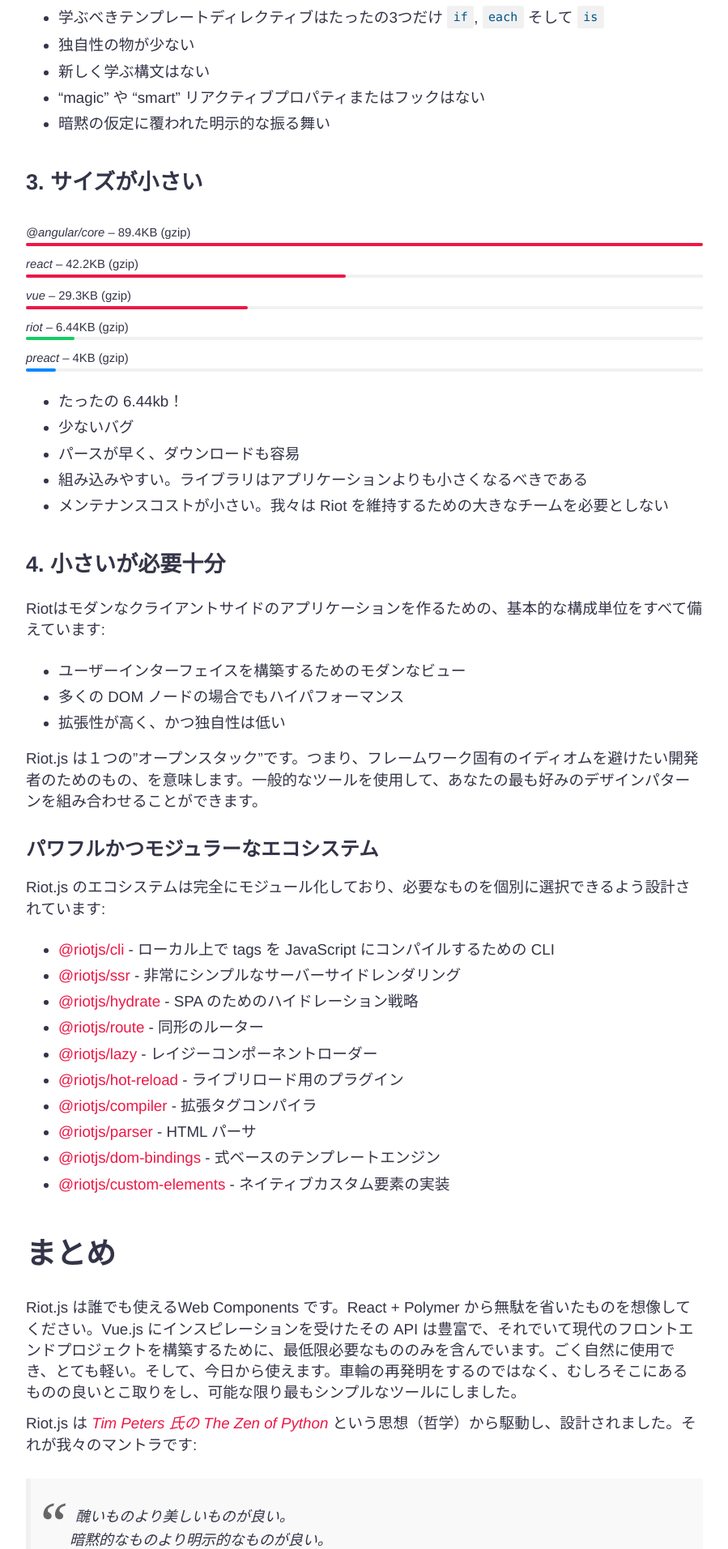
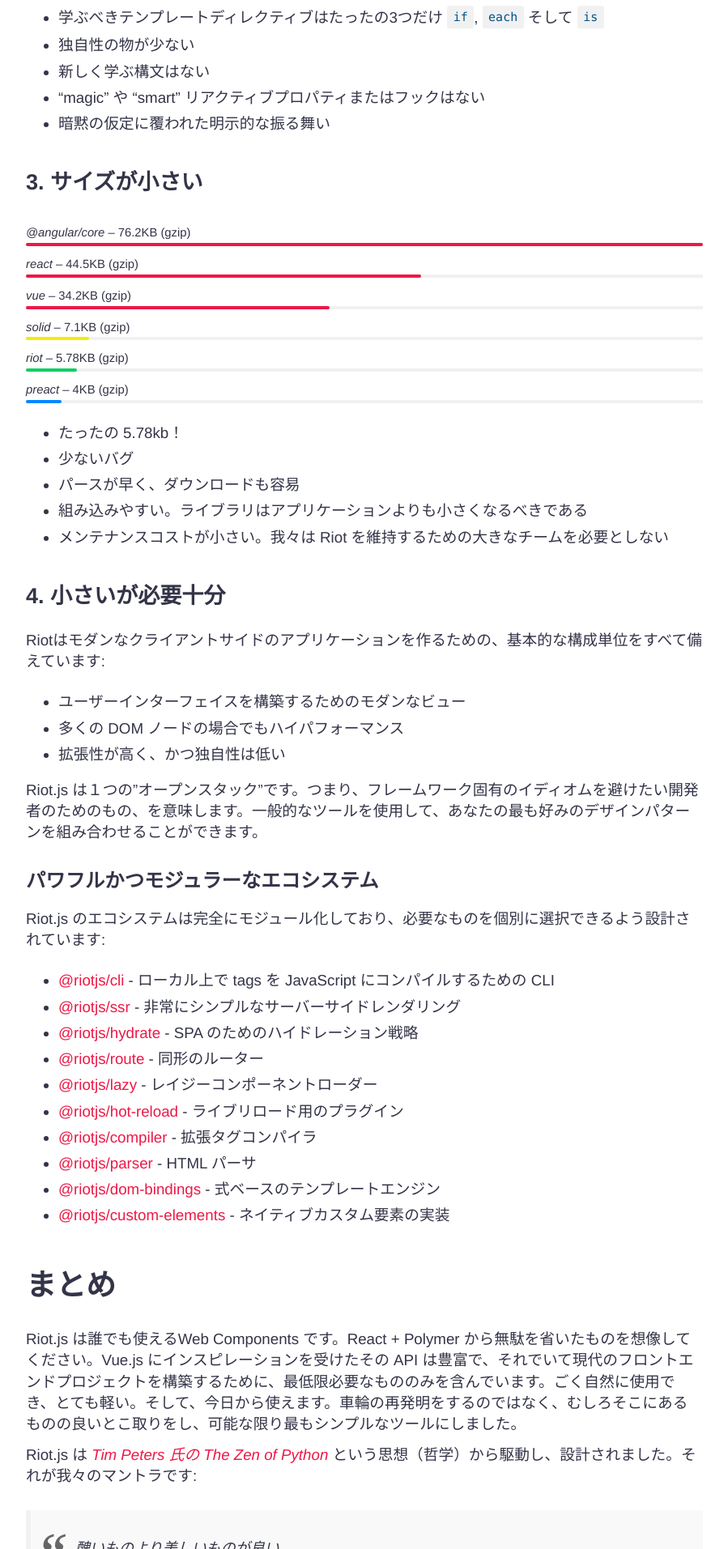
Before and after one commit to riot/riot.github.io, a Jekyll site: the page built from ja/index.md, in a window 1280 px wide. Shown: the part 4487-6400 px from the top of the page at 81% size, without its empty margins (190-1089 px from the left). Built offline with Jekyll 4.4.1, drawn with Linux system fonts in a browser that asks for light colours; emoji names are drawn with the system emoji font; comment, search, counter and statistics services are not loaded.

Commit message:
updated: library comparison

```diff
--- a/_config.yml
+++ b/_config.yml
@@ -36,5 +36,5 @@
 # About/contact
 author:
   name:              Riot
-  url:               http://riot.js.org
+  url:               https://riot.js.org
   email:             hello.riotjs@gmail.com
--- a/_data/libraries.yml
+++ b/_data/libraries.yml
@@ -1,14 +1,17 @@
 angular:
-  size: 89.4
+  size: 76.2
+
+solid:
+  size: 7.1
 
 riot:
-  size: 6.44
+  size: 5.78
 
 preact:
   size: 4
 
 vue:
-  size: 29.3
+  size: 34.2
 
 react:
-  size: 42.2
+  size: 44.5
--- a/_includes/libraries_comparison.html
+++ b/_includes/libraries_comparison.html
@@ -13,6 +13,10 @@
   <progress max="1" value="{{ site.data.libraries.vue.size | divided_by: site.data.libraries.angular.size }}"></progress>
     </li>
     <li>
+      <small><em>solid</em> – {{ site.data.libraries.solid.size }}KB (gzip)</small>
+      <progress class="solid" max="1" value="{{ site.data.libraries.solid.size | divided_by: site.data.libraries.angular.size }}"></progress>
+    </li>
+    <li>
       <small><em>riot</em> – {{ site.data.libraries.riot.size }}KB (gzip)</small>
       <progress class="riot" max="1" value="{{ site.data.libraries.riot.size | divided_by: site.data.libraries.angular.size }}"></progress>
     </li>
--- a/style/_libraries-comparison.scss
+++ b/style/_libraries-comparison.scss
@@ -40,6 +40,14 @@
       border-radius: 2px;
     }
 
+    &.solid {
+      color: $yellow;
+
+      @include bar() {
+        background: $yellow;
+      }
+    }
+
     &.riot {
       color: $green;
 
```
Also changed, not shown: index.md (+2 -2 lines).
